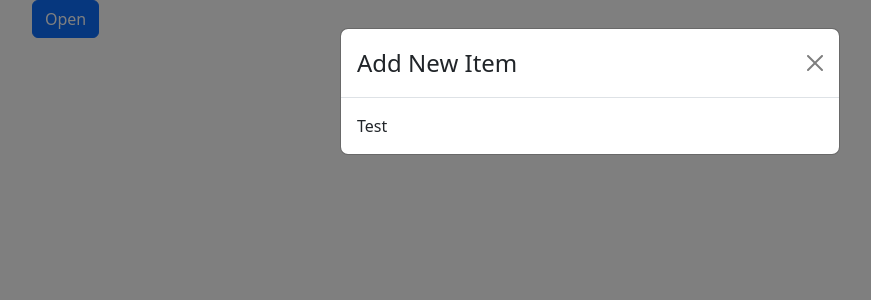
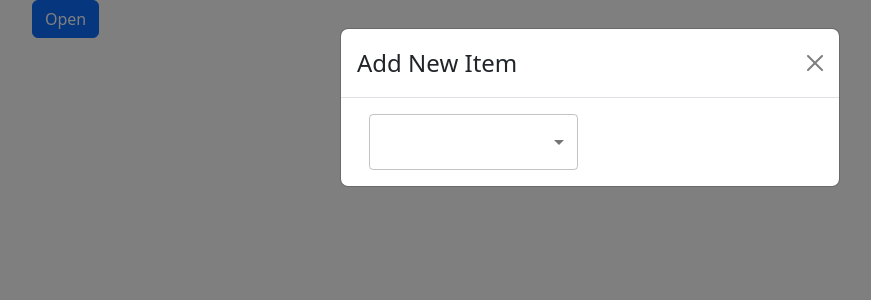
Before and after one commit to ttse76/rolodex, a Next.js app: page / in a window 1280 px wide. Both pictures are taken after a click on the button "Open". Shown: the top 300 px of the page, without its empty margins (50-921 px from the left). Built offline with nearby package versions, Linux system fonts and the light colour scheme.

Commit message:
reworked modal

```diff
--- a/src/components/elements/modals/NewItemModal/index.js
+++ b/src/components/elements/modals/NewItemModal/index.js
@@ -1,13 +1,43 @@
+import { useState } from 'react';
+
 import Modal from 'react-bootstrap/Modal';
 
+import MenuItem from '@mui/material/MenuItem';
+import Select from '@mui/material/Select';
+import Box from '@mui/material/Box';
+import FormControl from '@mui/material/FormControl';
+
+import Container from 'react-bootstrap/Container';
+import Row from 'react-bootstrap/Row';
+import Col from 'react-bootstrap/Col';
+
 export default function NewItemModal({ open, onClose }) {
+  const [itemType, setItemType] = useState('');
+
   return (
     <Modal show={open} onHide={onClose}>
       <Modal.Header closeButton>
         <Modal.Title>Add New Item</Modal.Title>
       </Modal.Header>
       <Modal.Body>
-        Test
+        <Container>
+          <Row>
+            <Col lg={6}>
+              <Box sx={{ minWidth: 120 }}>
+                <FormControl fullWidth>
+                  <Select
+                  value={itemType}
+                  label="Item Type"
+                  onChange={e => setItemType(e.target.value)}
+                  >
+                    <MenuItem value="loyaltyprogram">Loyalty Program</MenuItem>
+                    <MenuItem value="creditcard">Credit Card</MenuItem>
+                  </Select>
+                </FormControl>
+              </Box>
+            </Col>
+          </Row>
+        </Container>
       </Modal.Body>
     </Modal>
   );
```
